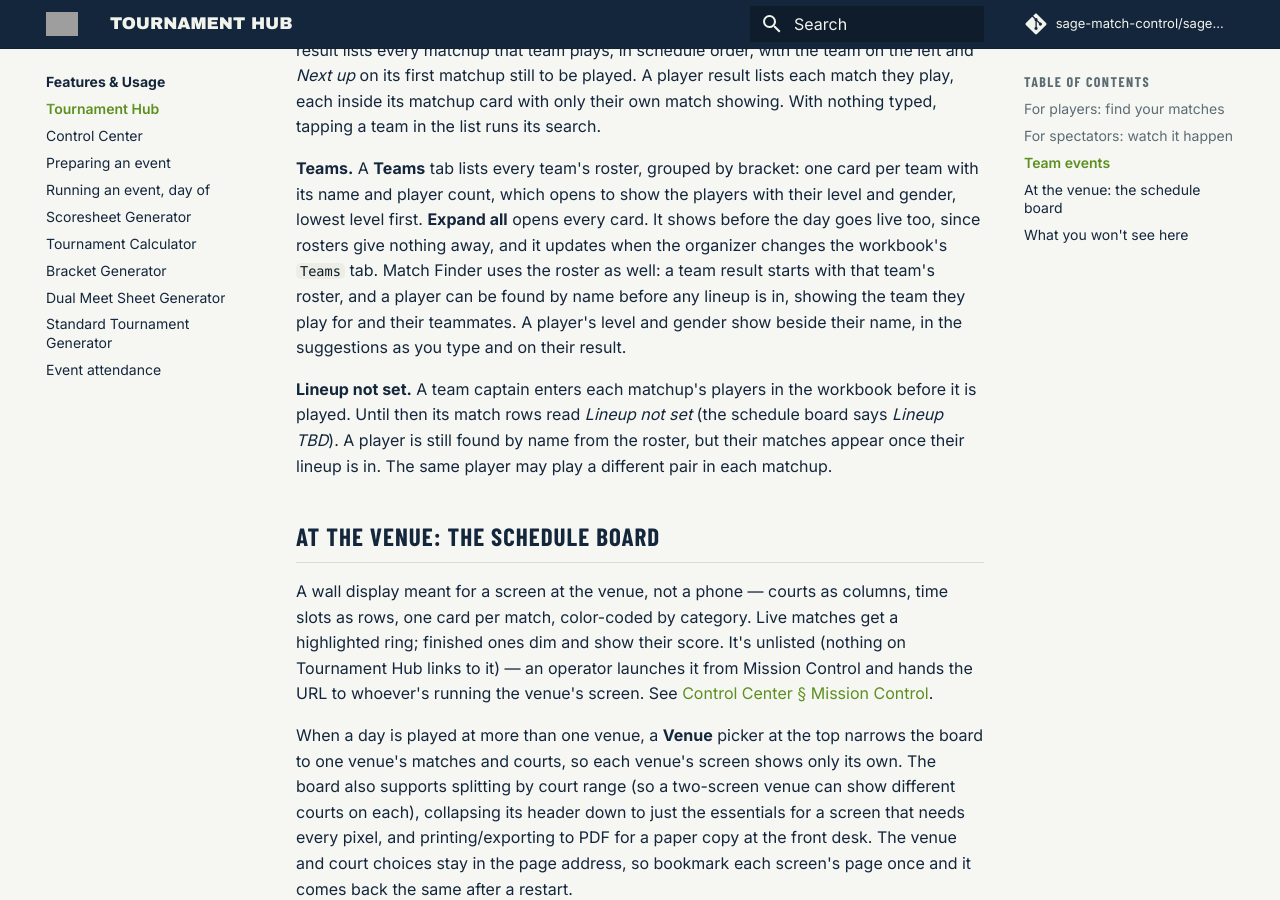
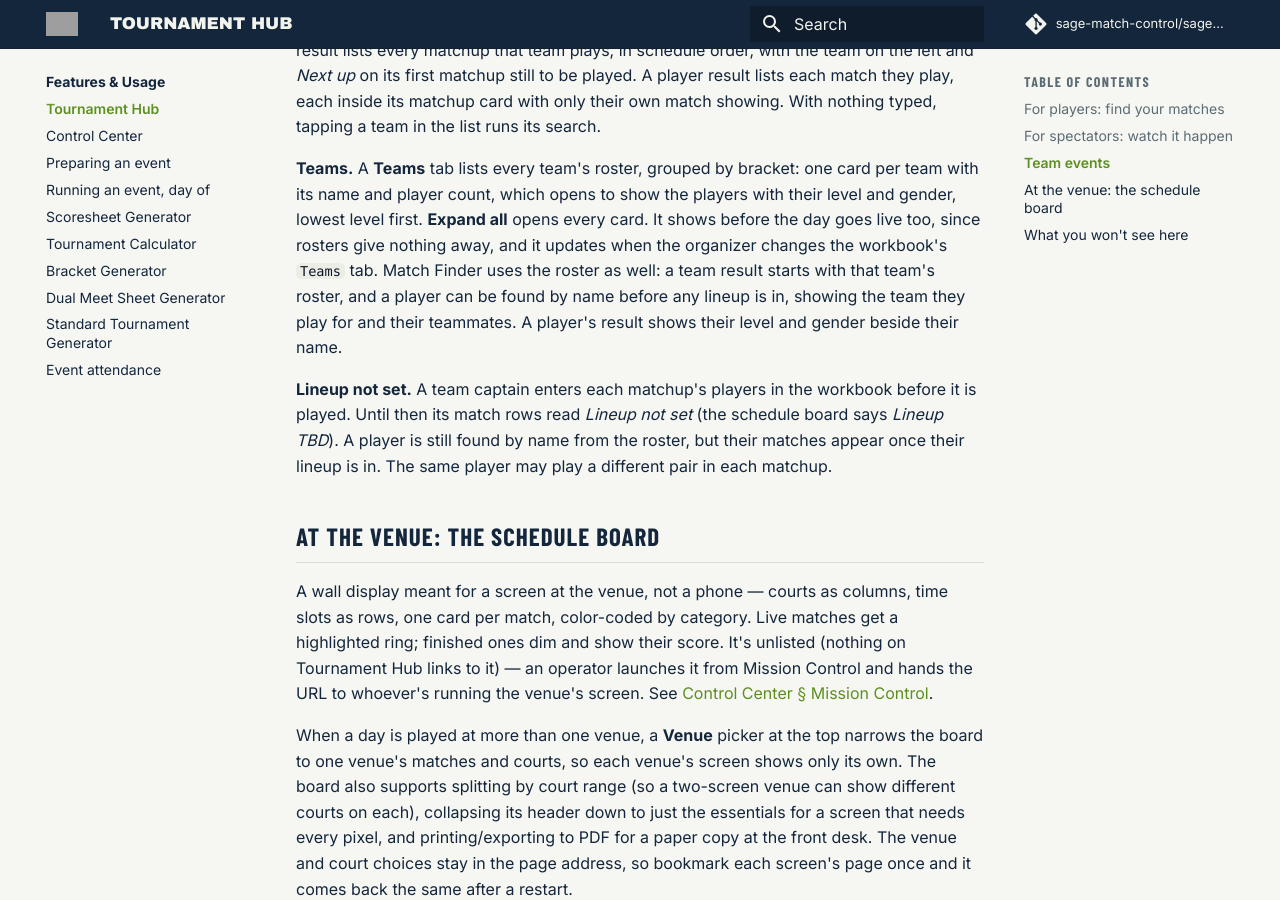
Before and after one commit to sage-match-control/sage-docs, an MkDocs documentation site: the page built from docs/features/tournament-hub.md, in a window 1280 px wide and 900 px high, scrolled down 2394 px. Built offline with MkDocs 1.6.1 and Material for MkDocs 9.7.7, drawn with Linux system fonts in a browser that asks for light colours; comment, search, counter and statistics services are not loaded.

Commit message:
Docs: level and gender on a player's result only
Co-Authored-By: Claude Opus 5.5 <noreply@anthropic.com>

```diff
--- a/docs/features/tournament-hub.md
+++ b/docs/features/tournament-hub.md
@@ -107,8 +107,8 @@ card. It shows before the day goes live too, since rosters give nothing away,
 and it updates when the organizer changes the workbook's `Teams` tab. Match
 Finder uses the roster as well: a team result starts with that team's roster,
 and a player can be found by name before any lineup is in, showing the team
-they play for and their teammates. A player's level and gender show beside
-their name, in the suggestions as you type and on their result.
+they play for and their teammates. A player's result shows their level and
+gender beside their name.
 
 **Lineup not set.** A team captain enters each matchup's players in the
 workbook before it is played. Until then its match rows read *Lineup not set*
```
